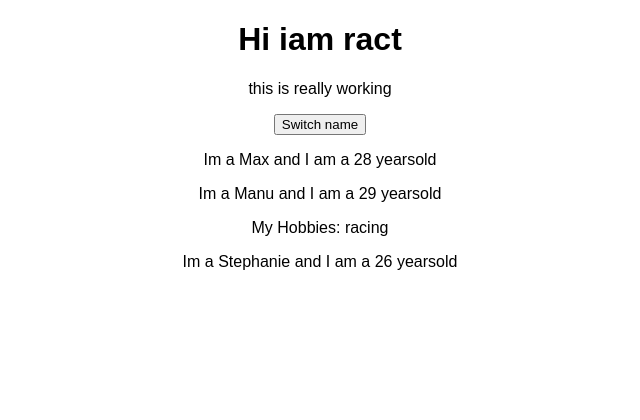
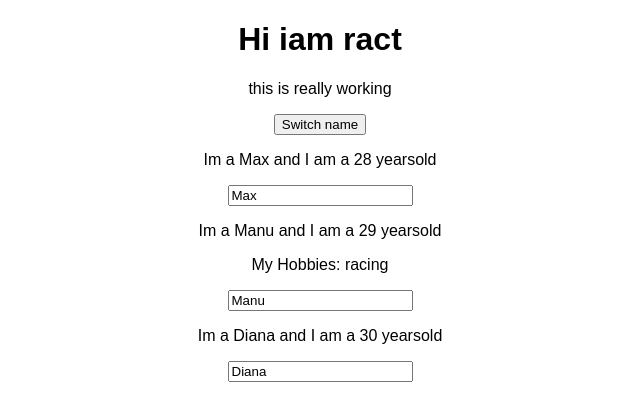
Before and after one commit to Nunez350/ReactCompletGuide, a React (Create React App) app in the folder react-complete-guide/: page / in a window 1280 px wide. Shown: the top 420 px of the page, without its empty margins (320-960 px from the left). Built offline with nearby package versions, Linux system fonts and the light colour scheme.

Commit message:
two way binding

```diff
--- a/react-complete-guide/src/App.js
+++ b/react-complete-guide/src/App.js
@@ -1,65 +1,130 @@
 
+import React, { Component } from 'react';
 
-
-import React, { useState } from 'react';
+//import React, { useState } from 'react';
 import Person from './Person/Person'
 import './App.css';
 
+//---two way binding----------------------------------------------------------
 
-const app = props => {
+class App extends Component {
+        state = {
+          persons:[
+            {name: "Max", age:28},
+            {name: "Manu", age:29},
+            {name: "Diana", age:30}
+          ],
+          otherSate: 'some other value'
+        }
 
-  const [personsState, setPersonsState] = useState({
-    persons: [
-      { name: 'Max', age: 28},
-      { name: 'Manu', age: 29},
-      {name: 'Stephanie', age: 26}
-    ]
-});
+        switchNameHandler = (newName) => {
+          //console.log('Was clicked!');
+          // dont do thisthis.state.persons[0].name = "maximilian";
+          this.setState({persons: [
+            {name: "Maxeee", age: 28},
+            {name: "manu", age: 28},
+            {name: "Diana", age:31}
+          ]
+          })
+        }
+        nameChangedHandler = (event) => {
+              this.setState({
+                persons: [
+                  {name: "Maxeee", age: 28},
+                  {name: event.target.value, age: 28},
+                  {name: "Diana", age:31}
+              ]
+              })
 
-const [otherState,setOtherState] = useState('some other value');
+        }
 
-console.log(personsState, otherState)
-const switchNameHandler = (newName) => {
-  //console.log('Was clicked!');
-  // dont do thisthis.state.persons[0].name = "maximilian";
-  setPersonsState({
-    persons: [
-      {name: newName, age: 28},
-      {name: "manu", age: 28},
-      {name: "Diana", age:31}
-  ]
-});
-};
+
+  render() {
 
    return (
      <div className = "App">
        <h1>Hi iam ract</h1>
        <p> this is really working</p>
-       <button onClick={switchNameHandler.bind(personsState,"find")}> Switch name</button>
+       <button onClick={ () => this.switchNameHandler("maximilain")}> Switch name</button>
        <Person
-          name = {personsState.persons[0].name}
-          age={personsState.persons[0].age}/>
+          name = {this.state.persons[0].name}
+          age={this.state.persons[0].age}/>
 
        <Person
-          name = {personsState.persons[1].name}
-          age={personsState.persons[1].age}
-          click={switchNameHandler}> My Hobbies: racing </Person>
+          name = {this.state.persons[1].name}
+          age={this.state.persons[1].age}
+          click={this.switchNameHandler.bind(this,"Awesome!")}
+          changed={this.nameChangedHandler}> My Hobbies: racing </Person>
 
        <Person
-          name = {personsState.persons[2].name}
-          age={personsState.persons[2].age}/>
+          name = {this.state.persons[2].name}
+          age={this.state.persons[2].age}/>
 
      </div>
 
 
    );
 
+  }
+}
 
-    //return React.createElement('div',{className: 'App'},React.createElement('h1',null, "does this work now"));
-  }
+export default App
+//----------------------binding --------------------------------------
+
+// const app = props => {
+
+//   const [personsState, setPersonsState] = useState({
+//     persons: [
+//       { name: 'Max', age: 28},
+//       { name: 'Manu', age: 29},
+//       {name: 'Stephanie', age: 26}
+//     ]
+// });
+
+// const [otherState,setOtherState] = useState('some other value');
+
+// console.log(personsState, otherState)
+// const switchNameHandler = (newName) => {
+//   //console.log('Was clicked!');
+//   // dont do thisthis.state.persons[0].name = "maximilian";
+//   setPersonsState({
+//     persons: [
+//       {name: newName, age: 28},
+//       {name: "manu", age: 28},
+//       {name: "Diana", age:31}
+//   ]
+// });
+// };
+
+//    return (
+//      <div className = "App">
+//        <h1>Hi iam ract</h1>
+//        <p> this is really working</p>
+//        <button onClick={switchNameHandler.bind(personsState,"find")}> Switch name</button>
+//        <Person
+//           name = {personsState.persons[0].name}
+//           age={personsState.persons[0].age}/>
+
+//        <Person
+//           name = {personsState.persons[1].name}
+//           age={personsState.persons[1].age}
+//           click={switchNameHandler.bind(personsState,"Awesome!")}> My Hobbies: racing </Person>
+
+//        <Person
+//           name = {personsState.persons[2].name}
+//           age={personsState.persons[2].age}/>
+
+//      </div>
 
 
-export default app;
+//    );
+
+
+//     //return React.createElement('div',{className: 'App'},React.createElement('h1',null, "does this work now"));
+//   }
+
+
+// export default app;
 
 
 // // //class App extends Component {
--- a/react-complete-guide/src/Person/Person.js
+++ b/react-complete-guide/src/Person/Person.js
@@ -5,6 +5,7 @@
         <div>
         <p onClick={props.click}>Im a {props.name} and I am a {props.age} yearsold</p>
             <p> {props.children}</p>
+            <input type="text" onChange={props.changed} value = {props.name}/>
         </div>
     )
 };
```
